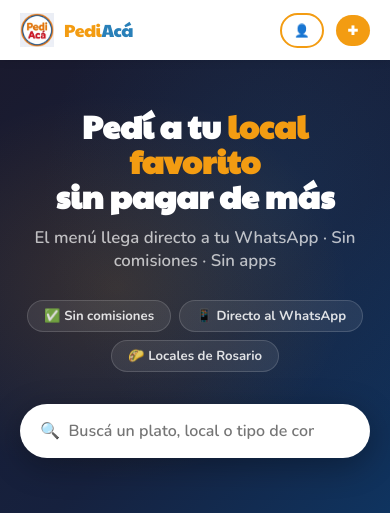
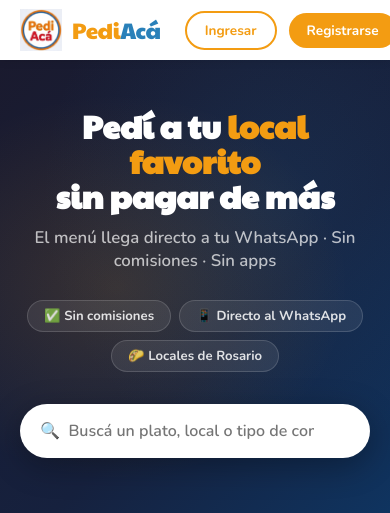
Before and after one commit to cristianandresojeda1984-max/pediaca, a Flask app: page / in a window 390 px wide. Shown: the top 513 px of the page. Run offline with Flask 3, Linux system fonts and the light colour scheme; data that the repository does not hold is empty; some libraries are stand-ins or nearby versions.

Commit message:
PWA, búsqueda, mejoras UI

```diff
--- a/templates/base.html
+++ b/templates/base.html
@@ -149,17 +149,6 @@ body {
 .mt-2 { margin-top: 16px; }
 .mt-3 { margin-top: 24px; }
 
-
-/* ── NAVBAR MOBILE ───────────────────────────────────────── */
-.btn-icon { display: none; }
-@media (max-width: 480px) {
-  .navbar-logo { height: 34px; width: 34px; }
-  .navbar-brand-text { font-size: 1.1rem; }
-  .navbar-btn { padding: 7px 12px; font-size: 0.78rem; }
-  .btn-text { display: none; }
-  .btn-icon { display: inline; }
-}
-
 {% block extra_styles %}{% endblock %}
 </style>
 </head>
@@ -175,19 +164,11 @@ body {
   </a>
   <div class="navbar-spacer"></div>
   {% if session.get('user_id') %}
-    <a href="{{ url_for('dashboard') }}" class="navbar-btn navbar-btn-outline">
-      <span class="btn-text">Mi cuenta</span><span class="btn-icon">👤</span>
-    </a>
-    <a href="{{ url_for('logout') }}" class="navbar-btn navbar-btn-filled">
-      <span class="btn-text">Salir</span><span class="btn-icon">🚪</span>
-    </a>
+    <a href="{{ url_for('dashboard') }}" class="navbar-btn navbar-btn-outline">Mi cuenta</a>
+    <a href="{{ url_for('logout') }}" class="navbar-btn navbar-btn-filled">Salir</a>
   {% else %}
-    <a href="{{ url_for('login') }}" class="navbar-btn navbar-btn-outline">
-      <span class="btn-text">Ingresar</span><span class="btn-icon">👤</span>
-    </a>
-    <a href="{{ url_for('registro') }}" class="navbar-btn navbar-btn-filled">
-      <span class="btn-text">Registrarse</span><span class="btn-icon">✚</span>
-    </a>
+    <a href="{{ url_for('login') }}" class="navbar-btn navbar-btn-outline">Ingresar</a>
+    <a href="{{ url_for('registro') }}" class="navbar-btn navbar-btn-filled">Registrarse</a>
   {% endif %}
 </nav>
 
```
Also changed, not shown: templates/admin_panel.html (+11 -11 lines).
